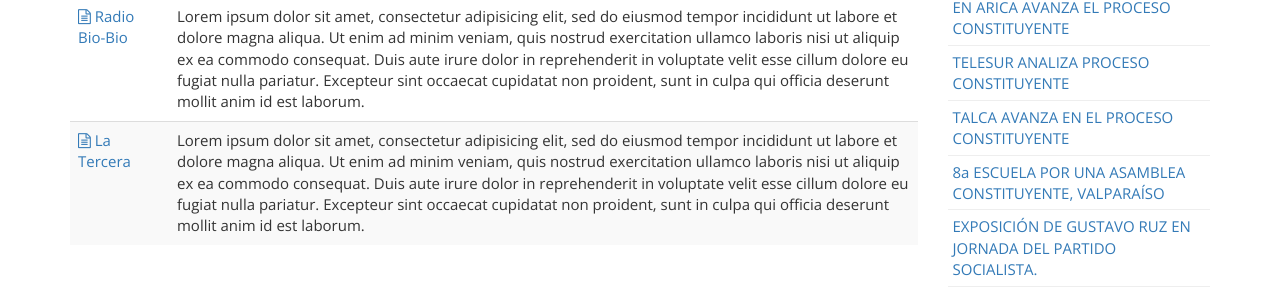
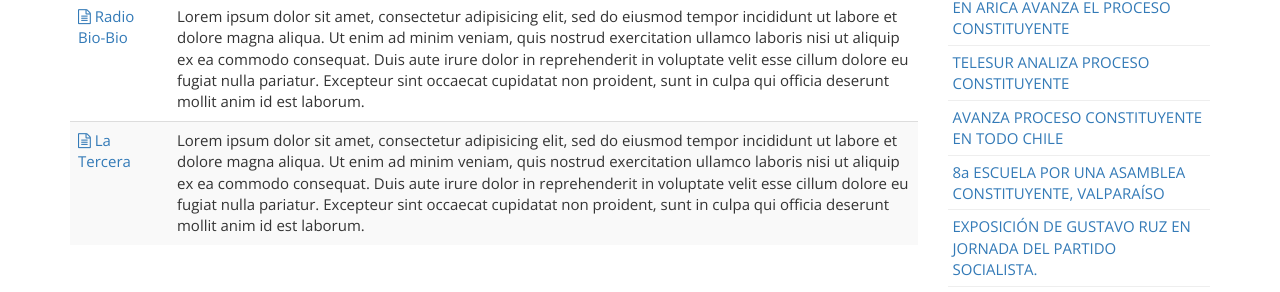
Before and after one commit to movac/movac.github.io, a Jekyll site: the page built from _posts/2014-07-10-prensa.md, in a window 1280 px wide. Shown: the part 497-789 px from the top of the page. Built offline with Jekyll 4.4.1, drawn with Linux system fonts in a browser that asks for light colours; nearby versions of some CDN libraries; Markdown is read by kramdown in place of the engine named in the settings; comment, search, counter and statistics services are not loaded.

Commit message:
Update 2015-10-13-avanza-proceso-asamblea-constituyente-todo-chile.md

```diff
--- a/_posts/2015-10-13-avanza-proceso-asamblea-constituyente-todo-chile.md
+++ b/_posts/2015-10-13-avanza-proceso-asamblea-constituyente-todo-chile.md
@@ -1,7 +1,7 @@
 ---
 permalink: "/noticias/avanza-proceso-asamblea-constituyente-todo-chile.html"
 layout: article_entry
-title: TALCA AVANZA EN EL PROCESO CONSTITUYENTE
+title: AVANZA PROCESO CONSTITUYENTE EN TODO CHILE
 author: AC Chile
 categories:
   - noticias
```
